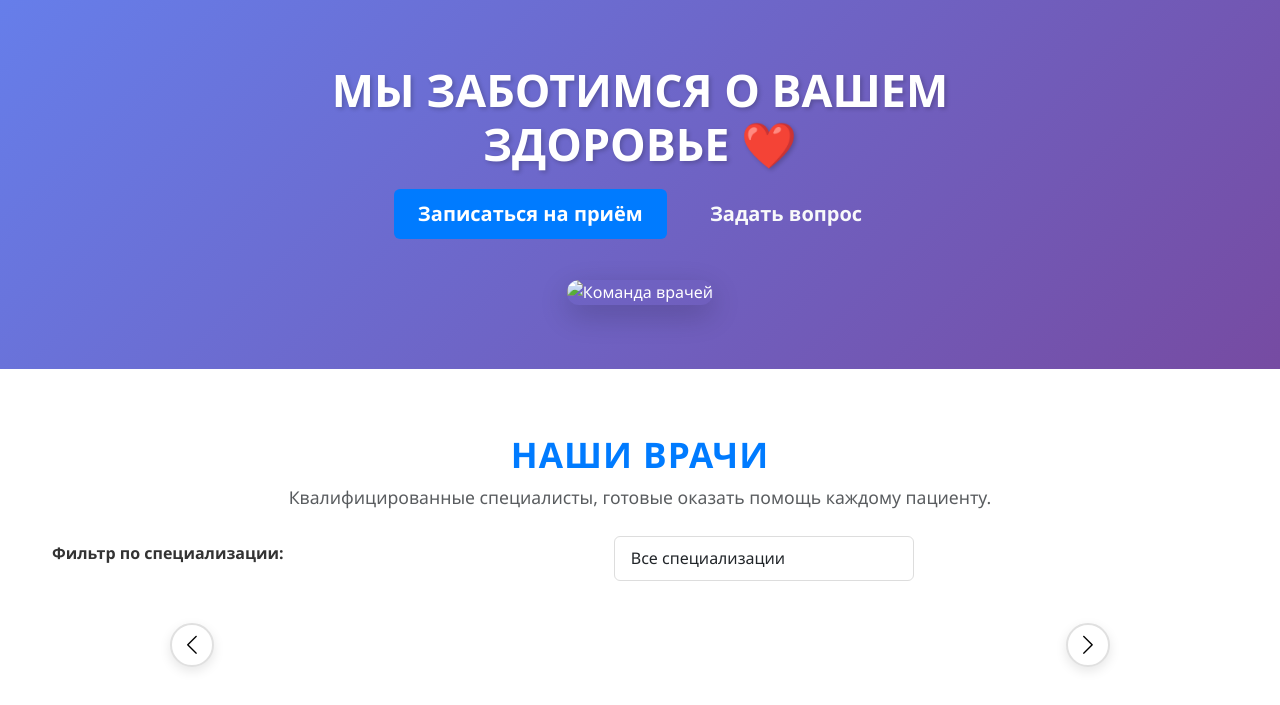
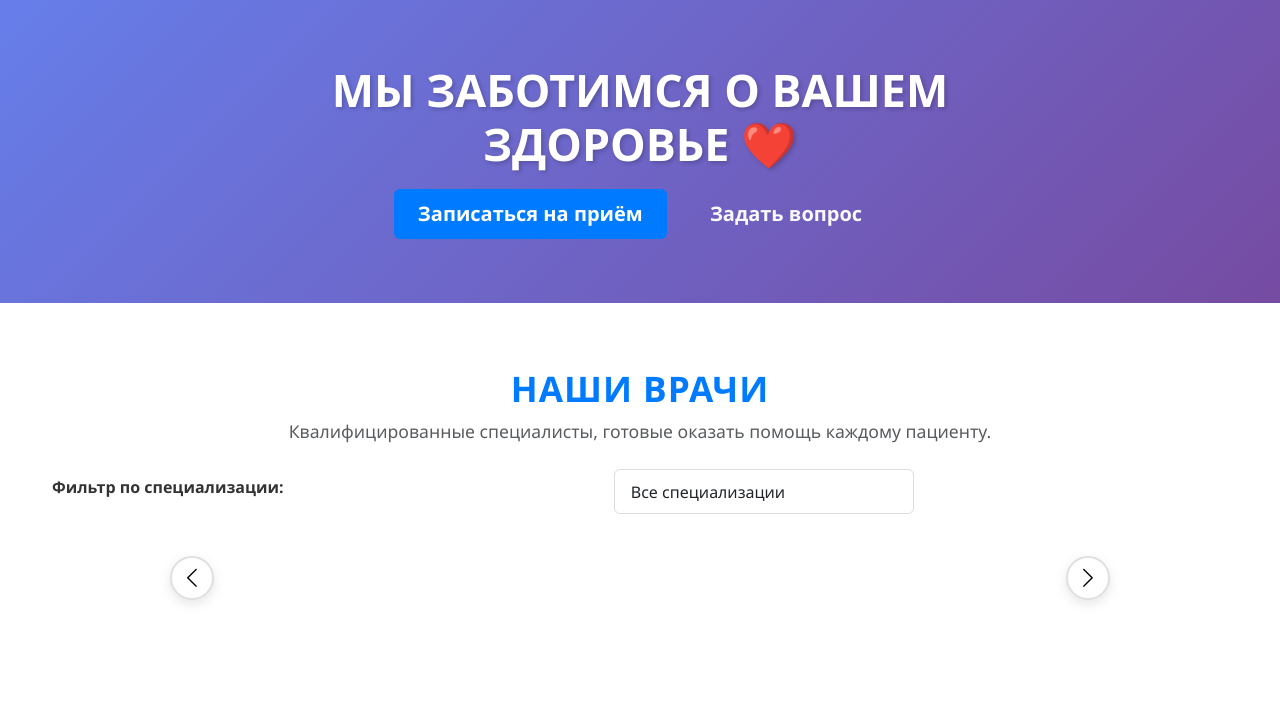
Before and after one commit to HolodovaElizaveta/Clinic, a Django app: page / in a window 1280 px wide. Shown: the part 63-768 px from the top of the page. Run offline with Django 5.2, Linux system fonts and the light colour scheme; data that the repository does not hold is empty; some libraries are stand-ins or nearby versions.

```diff
--- a/medbooking/clinic/templates/clinic/base.html
+++ b/medbooking/clinic/templates/clinic/base.html
@@ -182,8 +182,8 @@
             <div class="row g-4">
                 <div class="col-md-4 text-center text-md-start">
                     <h5 class="mb-3"><i class="bi bi-qr-code me-2"></i>Свяжитесь с нами</h5>
-                    <img src="http://qrcoder.ru/code/?https%3A%2F%2Fgithub.com%2FHolodovaElizaveta%2FClinic&4&0" alt="QR Code"
-                        class="img-fluid mb-3 rounded border border-light" style="max-width: 150px;">
+                    <img src="http://qrcoder.ru/code/?https%3A%2F%2Fgithub.com%2FHolodovaElizaveta%2FClinic&4&0"
+                        alt="QR Code" class="img-fluid mb-3 rounded border border-light" style="max-width: 150px;">
                     <p class="small">Сканируйте QR-код для быстрого доступа к нашему приложению.</p>
                     <div class="d-flex flex-wrap justify-content-center justify-content-md-start gap-2">
                         <a href="tel:+78005553535" class="btn btn-outline-light btn-sm">
--- a/medbooking/clinic/templates/clinic/index.html
+++ b/medbooking/clinic/templates/clinic/index.html
@@ -42,9 +42,6 @@
                 <a href="#" class="btn btn-outline-light btn-lg px-4">Задать вопрос</a>
             </div>
         </div>
-          <div class="hero-image">
-              <img src="https://via.placeholder.com/600x400?text=Команда+врачей" alt="Команда врачей">
-          </div>
     </div>
 </section>
 
@@ -57,7 +54,8 @@
         <!-- Фильтр по специализации -->
         <div class="filter-container">
             <label for="specialization-filter" class="form-label fw-bold">Фильтр по специализации:</label>
-              <select id="specialization-filter" class="form-select" style="max-width: 300px; margin: 0 auto;" onchange="filterDoctors()">
+            <select id="specialization-filter" class="form-select" style="max-width: 300px; margin: 0 auto;"
+                onchange="filterDoctors()">
                 <option value="">Все специализации</option>
                 {% for spec in specializations %}
                 <option value="{{ spec }}">{{ spec }}</option>
```
Lines whose indentation alone changed are shown as unchanged.
